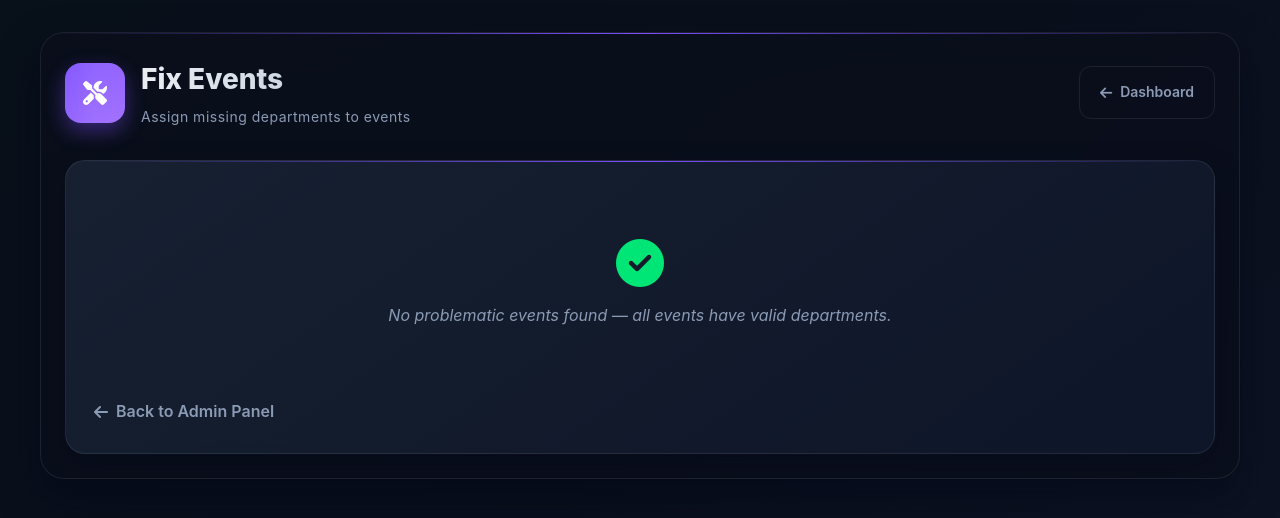
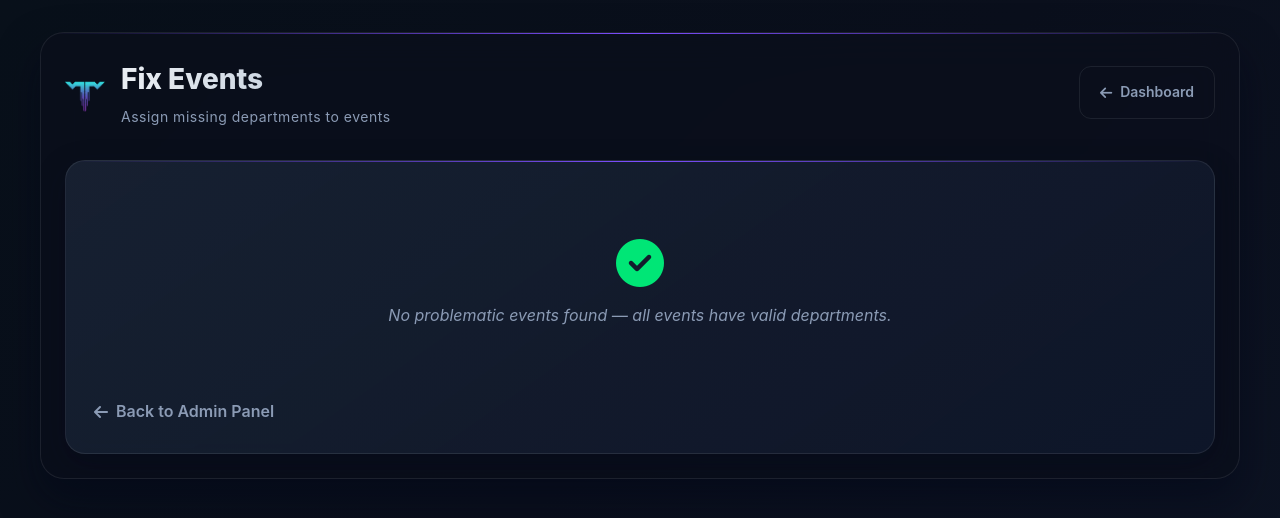
Before and after one commit to albinosiby/Tantra25backend, a Flask app: page /fix_events in a window 1280 px wide. Shown: the top 518 px of the page. Run offline with Flask 3, Linux system fonts and the light colour scheme; data that the repository does not hold is empty; parts of the project's set-up code (start-up, migrations or seed data) failed here and were passed over.

Commit message:
Add files via upload

```diff
--- a/templates/fix_events.html
+++ b/templates/fix_events.html
@@ -5,15 +5,14 @@
 <meta name="viewport" content="width=device-width, initial-scale=1" />
 <title>Fix Events - Premium Admin</title>
   <link rel="stylesheet" href="/static/css/admin.css" />
-  <link rel="icon" href="{{ url_for('static', filename='images/log.png') }}" type="image/png">
+  <link rel="icon" href="{{ url_for('static', filename='logos/log.png') }}" type="image/png">
   <link rel="stylesheet" href="https://cdnjs.cloudflare.com/ajax/libs/font-awesome/6.4.0/css/all.min.css">
 </head>
 <body>
   <div class="container floating">
     <div class="header">
       <div class="brand">
-        <div class="logo pulse"><i class="fas fa-tools"></i></div>
-        <div>
+<img src="{{ url_for('static', filename='logos/log.png') }}" alt="Logo" style="width: 40px; height: 40px;">        <div>
           <h1>Fix Events</h1>
           <div class="small">Assign missing departments to events</div>
         </div>
--- a/templates/fordepartement.html
+++ b/templates/fordepartement.html
@@ -5,15 +5,14 @@
     <meta name="viewport" content="width=device-width, initial-scale=1" />
     <title>Department Dashboard - {{ department_name or department_id }}</title>
     <link rel="stylesheet" href="/static/css/admin.css" />
-  <link rel="icon" href="{{ url_for('static', filename='images/log.png') }}" type="image/png">
+  <link rel="icon" href="{{ url_for('static', filename='logos/log.png') }}" type="image/png">
     <link rel="stylesheet" href="https://cdnjs.cloudflare.com/ajax/libs/font-awesome/6.4.0/css/all.min.css">
   </head>
   <body>
     <div class="container floating">
       <div class="header">
         <div class="brand">
-          <div class="logo pulse">T</div>
-          <div>
+<img src="{{ url_for('static', filename='logos/log.png') }}" alt="Logo" style="width: 40px; height: 40px;">          <div>
             <h1>{{ department_name or department_id }}</h1>
             <div class="small">Department Dashboard</div>
           </div>
--- a/templates/login.html
+++ b/templates/login.html
@@ -4,7 +4,7 @@
     <meta charset="UTF-8" />
     <meta name="viewport" content="width=device-width, initial-scale=1" />
     <title>Login</title>
-  <link rel="icon" href="{{ url_for('static', filename='images/log.png') }}" type="image/png">
+  <link rel="icon" href="{{ url_for('static', filename='logos/log.png') }}" type="image/png">
     <link rel="stylesheet" href="/static/css/admin.css" />
     <link rel="stylesheet" href="https://cdnjs.cloudflare.com/ajax/libs/font-awesome/6.4.0/css/all.min.css">
     <style>
@@ -124,7 +124,7 @@
       }
     </style>
   </head>
-  <body>
+  <body style="background: url('/static/logos/log.png') no-repeat center center fixed; background-size: contain;"></body>
     <div class="login-card">
       <div style="display:flex;align-items:center;gap:12px;">
         <div>
--- a/templates/participants_list.html
+++ b/templates/participants_list.html
@@ -5,7 +5,7 @@
     <meta name="viewport" content="width=device-width, initial-scale=1" />
     <title>Participants List - {{ selected_event or 'All Events' }}</title>
     <link rel="stylesheet" href="/static/css/admin.css" />
-     <link rel="icon" href="{{ url_for('static', filename='images/log.png') }}" type="image/png">
+     <link rel="icon" href="{{ url_for('static', filename='logos/log.png') }}" type="image/png">
     <link rel="stylesheet" href="https://cdnjs.cloudflare.com/ajax/libs/font-awesome/6.4.0/css/all.min.css">
     <style>
       .btn i {
@@ -90,8 +90,7 @@
     <div class="container floating">
       <div class="header">
         <div class="brand">
-          <div class="logo pulse">T</div>
-          <div>
+<img src="{{ url_for('static', filename='logos/log.png') }}" alt="Logo" style="width: 40px; height: 40px;">          <div>
             <h1>Participants</h1>
             <div class="small">{{ selected_event or 'All Events' }}</div>
           </div>
--- a/templates/update_auth.html
+++ b/templates/update_auth.html
@@ -5,7 +5,7 @@
     <meta name="viewport" content="width=device-width, initial-scale=1" />
     <title>Update Auth - Tantra Admin</title>
     <link rel="stylesheet" href="/static/css/admin.css" />
-  <link rel="icon" href="{{ url_for('static', filename='images/log.png') }}" type="image/png">
+  <link rel="icon" href="{{ url_for('static', filename='logos/log.png') }}" type="image/png">
     <link rel="stylesheet" href="https://cdnjs.cloudflare.com/ajax/libs/font-awesome/6.4.0/css/all.min.css">
     <style>
       .page-content {
@@ -302,8 +302,7 @@
     <div class="container floating">
       <div class="header">
         <div class="brand">
-          <div class="logo pulse">T</div>
-          <div>
+<img src="{{ url_for('static', filename='logos/log.png') }}" alt="Logo" style="width: 40px; height: 40px;">          <div>
             <h1>Update Authentication</h1>
             <div class="small">Manage department credentials</div>
           </div>
```
Also changed, not shown: templates/add_department.html (+5 -5 lines), templates/add_event.html (+3 -4 lines), templates/index.html (+3 -4 lines), templates/view_participants.html (line endings or trailing spaces).
